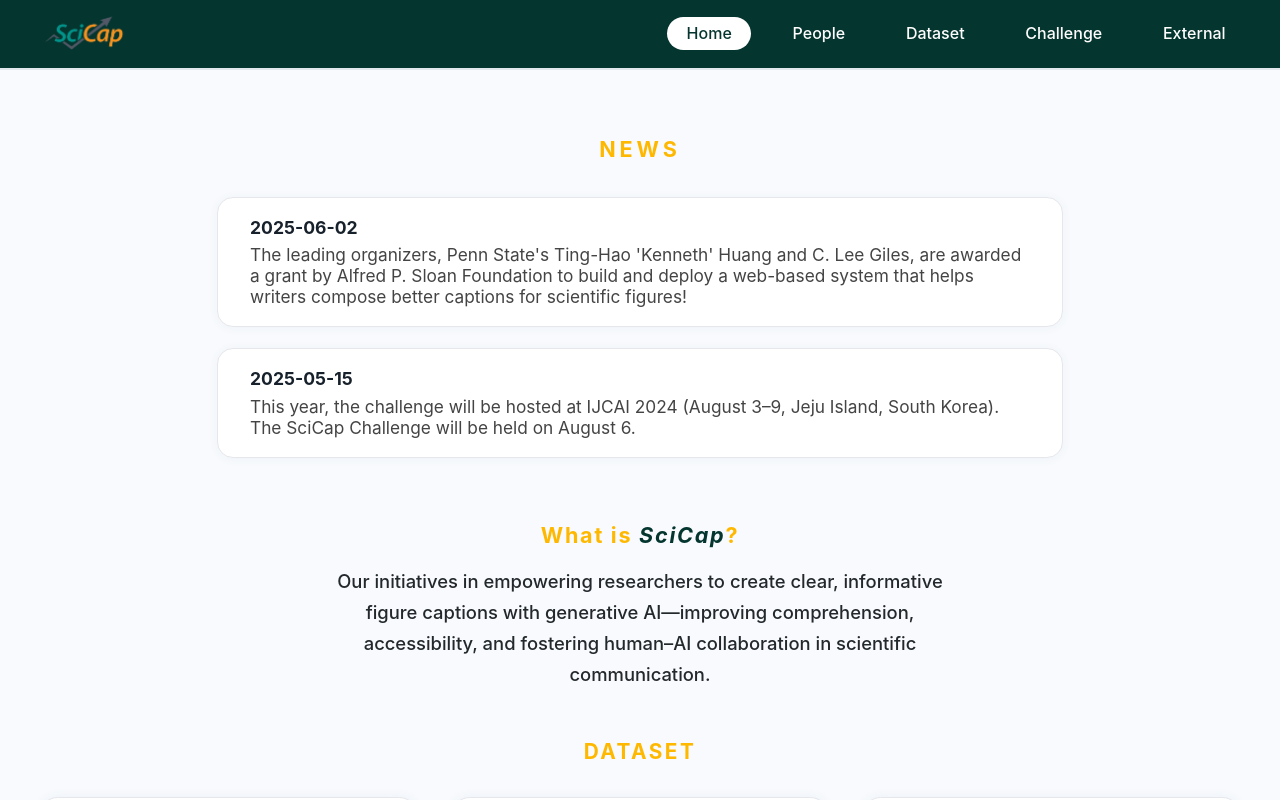
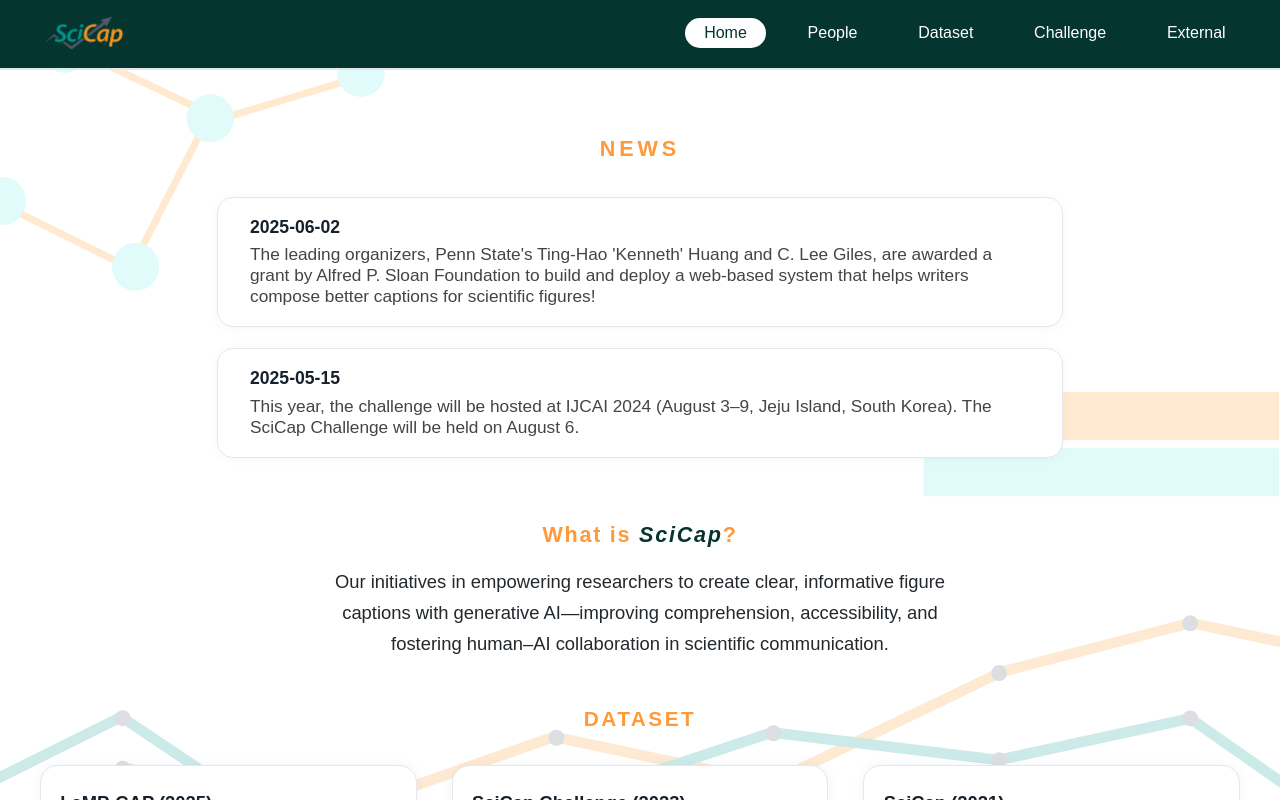
Before and after one commit to hy-ng/scicap-website-test, a React (Vite) app: page / in a window 1280 px wide. Shown: the top 800 px of the page. Built offline with nearby package versions, Linux system fonts and the light colour scheme.

Commit message:
trying the bg and font

```diff
--- a/public/index.html
+++ b/public/index.html
@@ -4,6 +4,8 @@
     <meta charset="UTF-8" />
     <meta name="viewport" content="width=device-width, initial-scale=1.0" />
     <title>SciCap</title>
+    <!-- Google Fonts -->
+    <link href="https://fonts.googleapis.com/css2?family=Outfit:wght@400;500;700&display=swap" rel="stylesheet">
   </head>
   <body>
     <div id="root"></div>
--- a/src/App.css
+++ b/src/App.css
@@ -1,17 +1,23 @@
 :root {
   --primary: #04352f;
-  --accent: #ffb800;
+  --accent: #FF9939;
   --card-bg: #fff;
-  --footer-bg: #04352f;
+  --footer-bg: #082422;
   --footer-text: #fff;
   --border: #e5e7eb;
 }
 
 body {
-  font-family: 'Inter', Arial, sans-serif;
+  font-family: 'Outfit', Arial, sans-serif;
   margin: 0;
-  background: #f8fafd;
+  background: #ffffff;
   color: #17212b;
+
+  /* Background pattern */
+  background-image: url('./assets/pattern-bg.svg');
+  background-repeat: repeat-y;
+  background-position: top center;
+  background-size: 100% auto;
 }
 main {
   min-height: 60vh;
```
Also changed, not shown: src/assets/pattern-bg.svg (added).
